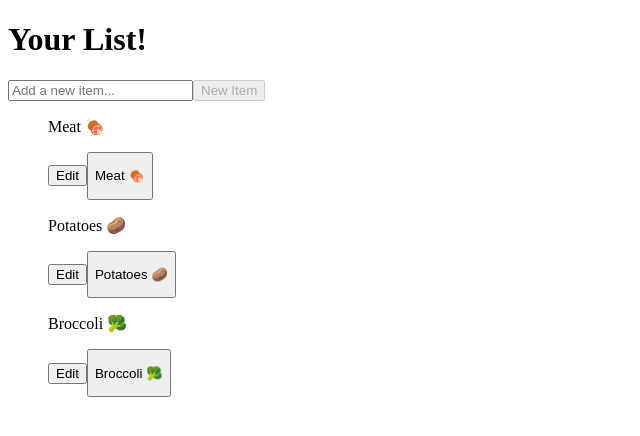
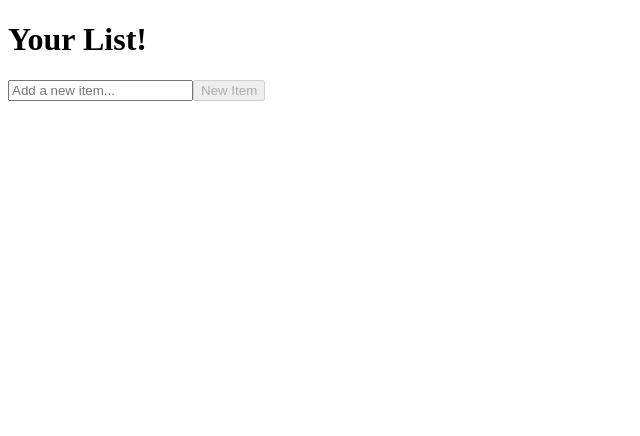
Before and after one commit to cristian-montes/shoppingList_lab, a React app: page / in a window 1280 px wide. Shown: the top 436 px of the page, without its empty margins (0-640 px from the left). Built offline with nearby package versions, Linux system fonts and the light colour scheme.

Commit message:
fixed delete button issue

```diff
--- a/src/components/ItemList/Item.jsx
+++ b/src/components/ItemList/Item.jsx
@@ -45,14 +45,18 @@ export default function Item({ item, handleItemDelete, handleItemUpdate }) {
 
   return (
     <div>
+      <div>
         {conditionalItem}
+      </div>
+      <div>
         <button
           className="button-list"
           type="text"
           onClick={() => handleItemDelete(item.id)}
         >
-        <p className="p-item">{item.text}</p>
+          <p> delete </p>
         </button>
+      </div>
     </div>
   );
 }
--- a/src/views/ShopingList/ShopingList.jsx
+++ b/src/views/ShopingList/ShopingList.jsx
@@ -4,11 +4,7 @@ import ItemList from "../../components/ItemList/ItemList";
 
 
 
-const initialItems = [
-  { id: 330, text: "Meat 🍖", done: false },
-  { id: 331, text: "Potatoes 🥔", done: false },
-  { id: 332, text: "Broccoli 🥦", done: false }
-];
+const initialItems = [];
 
 function itemsReducer(items, action) {
   switch (action.type) {
```
Lines whose indentation alone changed are shown as unchanged.
